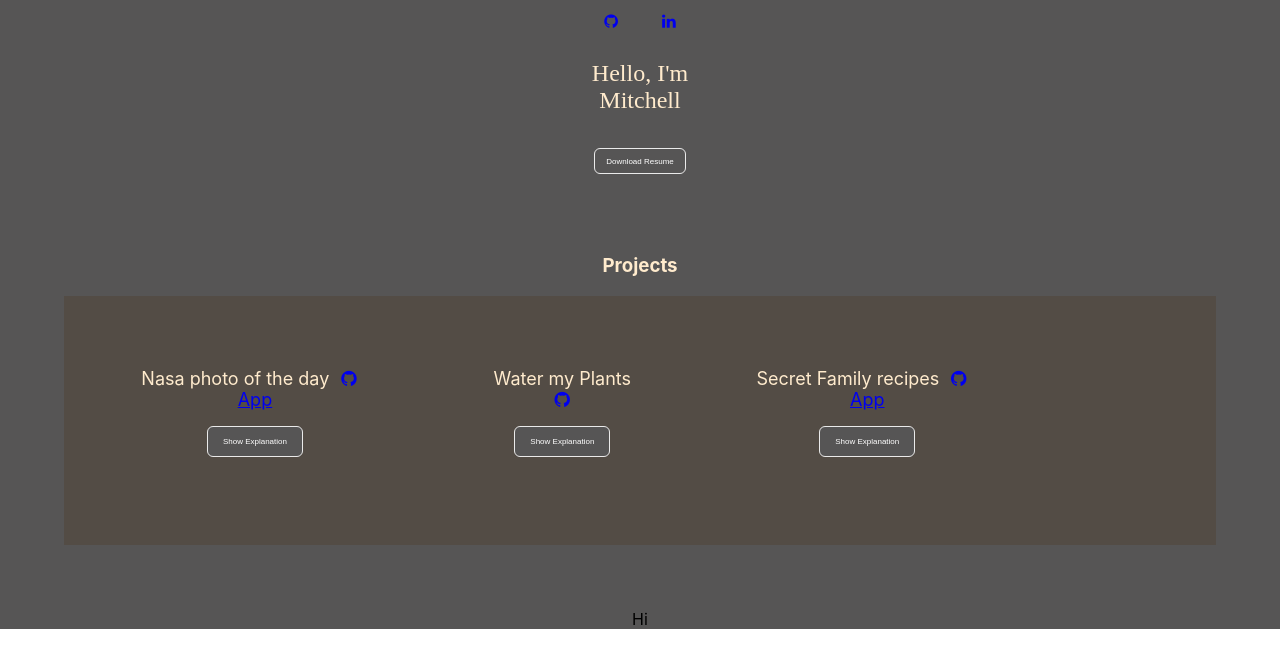
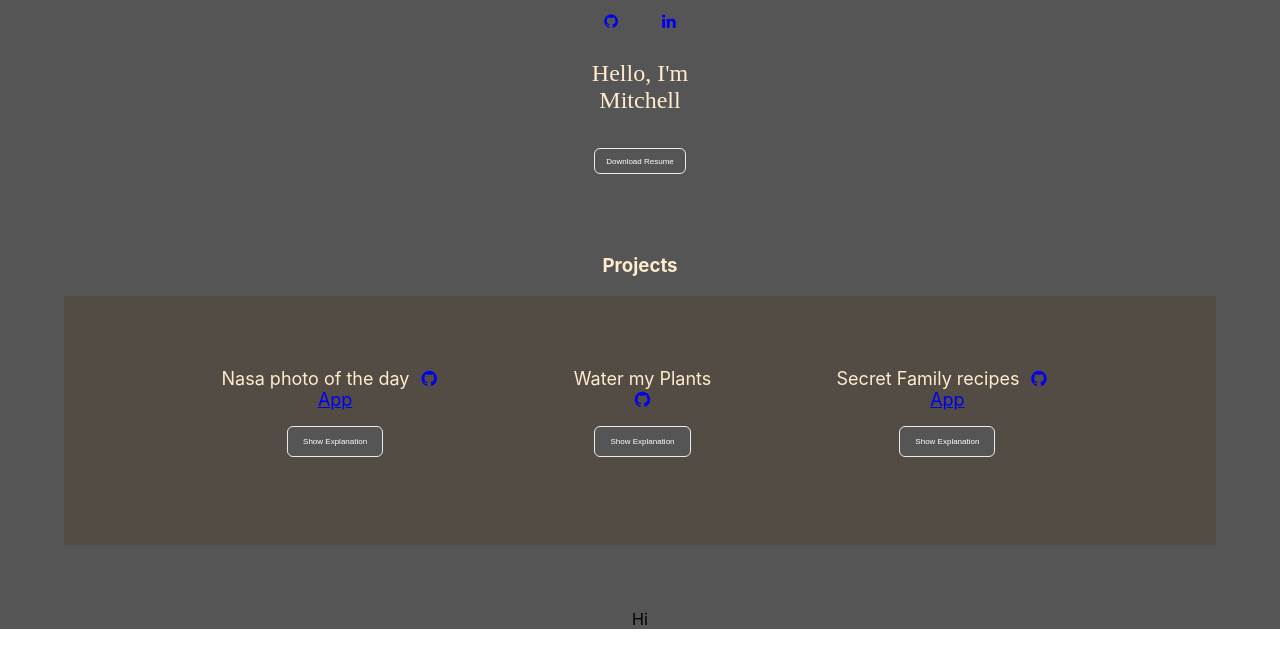
Before and after one commit to Mitchathy/Portfolio, a React (Create React App) app in the folder client/: page / in a window 1280 px wide. Shown: the top 668 px of the page. Built offline with nearby package versions, Linux system fonts and the light colour scheme.

Commit message:
Added some CSS

```diff
--- a/client/src/PortfolioContainer/Projects/ProjectExplanation.js
+++ b/client/src/PortfolioContainer/Projects/ProjectExplanation.js
@@ -13,7 +13,7 @@ export default function ProjectExplanation(props) {
 
     return (
         <div className= "ProjectInfo">
-            {showText && <div>{project.explanation}</div>}
+            {showText && <div className="Explanation">{project.explanation}</div>}
             <button onClick={toggleText}>
                 {!showText ? 'Show Explanation' : 'Hide Explanation'}
                 </button>
--- a/client/src/PortfolioContainer/Projects/Projects.css
+++ b/client/src/PortfolioContainer/Projects/Projects.css
@@ -9,6 +9,11 @@
     flex-direction: row;
     padding: 1rem;
     font-size: 18px;
+    align-items: center;
+    justify-content: center;
+}
+.Explanation{
+    color: black
 }
 button{
     margin-bottom: 1rem;
```
